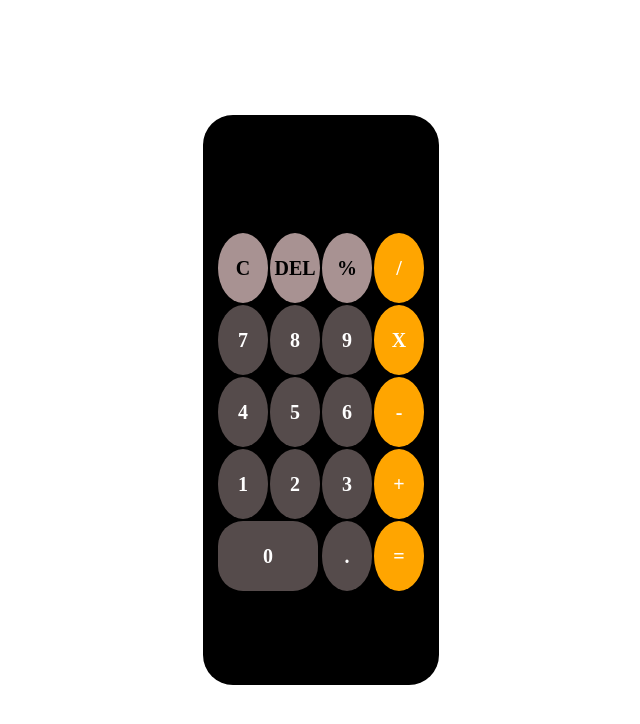
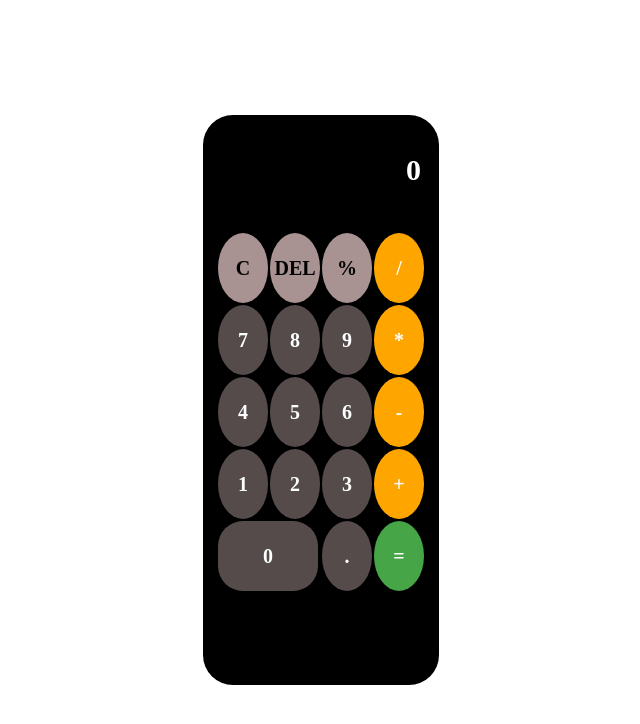
Before and after one commit to Ichami630/calculator, a plain HTML site: page index.html in a window 1280 px wide. Shown: the whole page, without its empty margins (319-959 px from the left). Drawn offline with nearby package versions, Linux system fonts and the light colour scheme.

Commit message:
Update index.html
added a new class .green to the operator =

```diff
--- a/index.html
+++ b/index.html
@@ -8,7 +8,7 @@
 </head>
 <body>
     <div class="container">
-        <h1 value="0"></h1>
+        <h1 id="main">0</h1>
        <div class="row">
             <div class="col light">C</div>
             <div class="col light">DEL</div>
@@ -18,7 +18,7 @@
             <div class="col b">7</div>
             <div class="col b">8</div>
             <div class="col b">9</div>
-            <div class="col orange">X</div>
+            <div class="col orange">*</div>
 
             <div class="col b">4</div>
             <div class="col b">5</div>
@@ -32,7 +32,7 @@
 
             <div class="col b span1">0</div>
             <div class="col b">.</div>
-            <div class="col orange">=</div>
+            <div class="col green">=</div>
             <div class="col none"></div>
         </div>
     </div>
```
